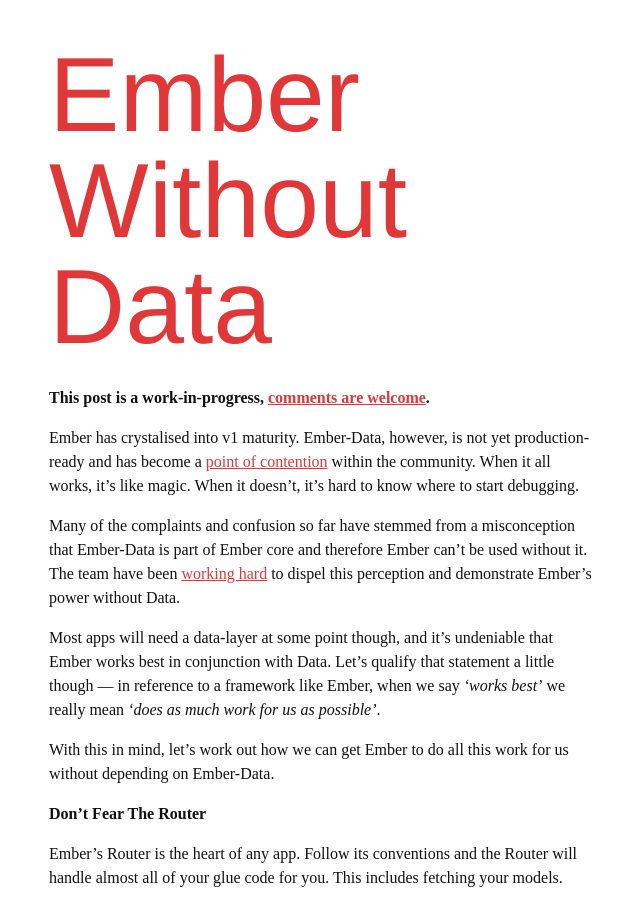
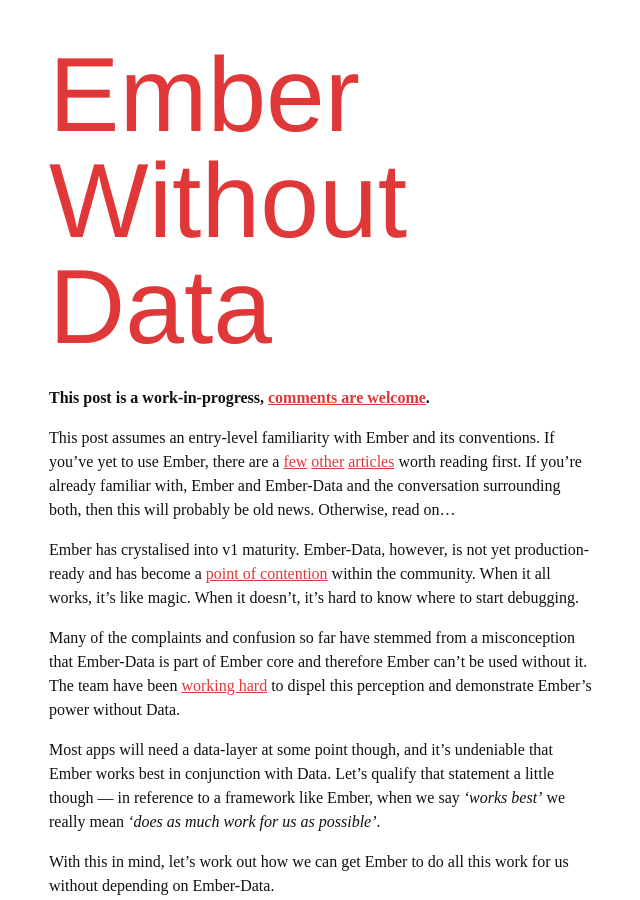
Before and after one commit to jgwhite/jgwhite.github.io, a Jekyll site: the page built from _posts/2013-04-29-ember-without-data.md, in a window 1280 px wide and 900 px high. Shown: the whole window, without its empty margins (319-959 px from the left). Built offline with Jekyll 4.4.1, drawn with Linux system fonts in a browser that asks for light colours; some web fonts are replaced; Markdown is read by kramdown in place of the engine named in the settings; some of the changed lines change nothing that is shown.

Commit message:
Disclaimer

```diff
--- a/_posts/2013-04-29-ember-without-data.md
+++ b/_posts/2013-04-29-ember-without-data.md
@@ -5,14 +5,21 @@
 
 **This post is a work-in-progress, [comments are welcome][0].**
 
+This post assumes an entry-level familiarity with Ember and its
+conventions. If you’ve yet to use Ember, there are a [few][1]
+[other][2] [articles][3] worth reading first. If you’re already
+familiar with, Ember and Ember-Data and the conversation
+surrounding both, then this will probably be old news.
+Otherwise, read on…
+
 Ember has crystalised into v1 maturity. Ember-Data, however, is not
-yet production-ready and has become a [point of contention][1] within
+yet production-ready and has become a [point of contention][4] within
 the community. When it all works, it’s like magic. When it doesn’t,
 it’s hard to know where to start debugging.
 
 Many of the complaints and confusion so far have stemmed from a
 misconception that Ember-Data is part of Ember core and therefore
-Ember can’t be used without it. The team have been [working hard][2] to
+Ember can’t be used without it. The team have been [working hard][5] to
 dispel this perception and demonstrate Ember’s power without Data.
 
 Most apps will need a data-layer at some point though, and it’s
@@ -134,7 +141,7 @@
 ‘hydrated’ with its real data. At which point, Ember’s bindings will
 ensure all rendered content updates accordingly.
 
-This pattern is not unique to Ember-Data. A [quick][3] [Google][4] will
+This pattern is not unique to Ember-Data. A [quick][6] [Google][7] will
 show many implementations across different languages and libraries.
 Nonetheless, it’s extremely powerful. Let’s have a look about how our
 app might flow with this in place.
@@ -145,7 +152,7 @@
 could hide all this behaviour in `App.Record`, but let’s not over-burden
 that class. Instead, let’s borrow yet another concept, the Store.
 
-Ember’s docs describe `DS.Store` as a [bookkeeping object][5]. For our
+Ember’s docs describe `DS.Store` as a [bookkeeping object][8]. For our
 purposes, it’s main jobs are:
 
 * Creating and keeping-track of dehydrated record objects
@@ -218,8 +225,11 @@
   learning from frameworks even if you don’t end up using them
 
 [0]: https://github.com/jgwhite/jgwhite.github.com/issues
-[1]: http://discuss.emberjs.com/t/ember-data-endless-frustration/893
-[2]: http://emberjs.com/blog/2013/03/22/stabilizing-ember-data.html
-[3]: https://www.google.co.uk/search?q=object+materialization
-[4]: https://www.google.co.uk/search?q=object+hydration
-[5]: https://github.com/emberjs/data/blob/master/ARCHITECTURE.md#dsstore
+[1]: TODO
+[2]: TODO
+[3]: TODO
+[4]: http://discuss.emberjs.com/t/ember-data-endless-frustration/893
+[5]: http://emberjs.com/blog/2013/03/22/stabilizing-ember-data.html
+[6]: https://www.google.co.uk/search?q=object+materialization
+[7]: https://www.google.co.uk/search?q=object+hydration
+[8]: https://github.com/emberjs/data/blob/master/ARCHITECTURE.md#dsstore
```
